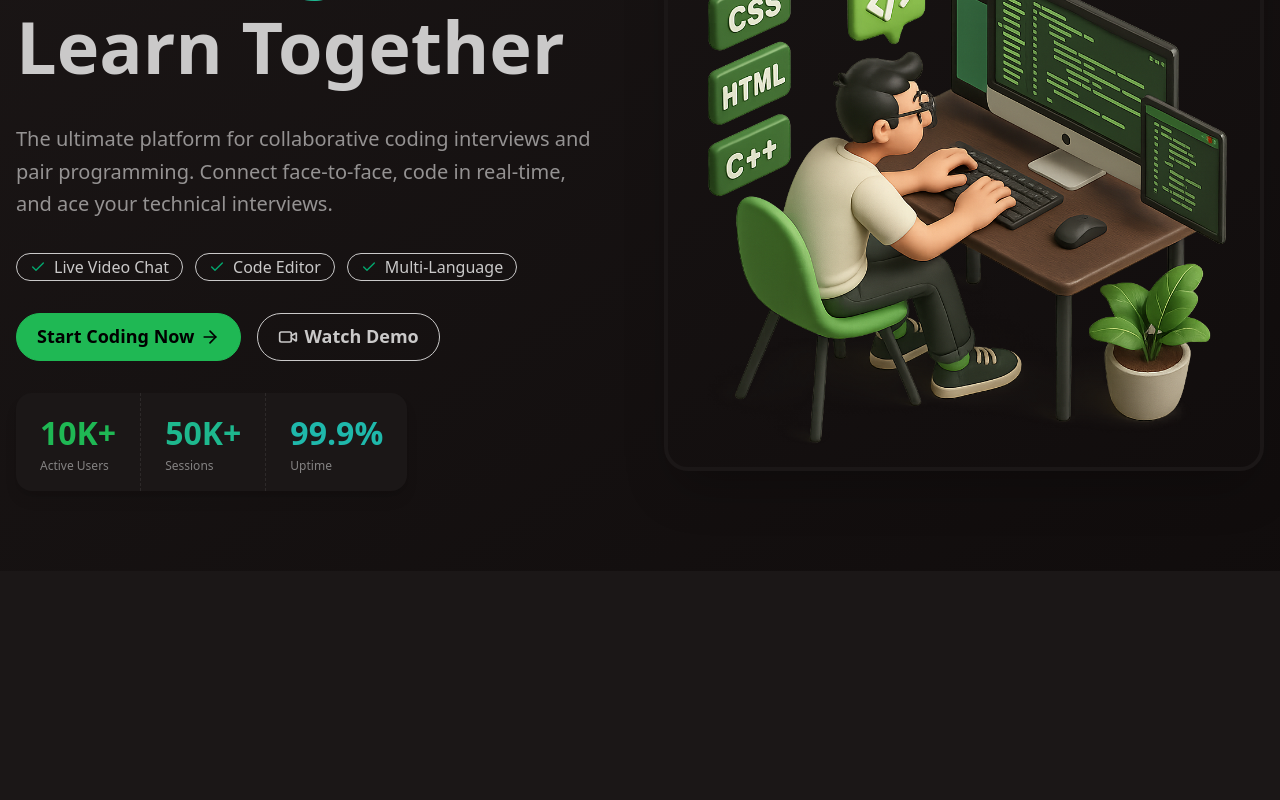
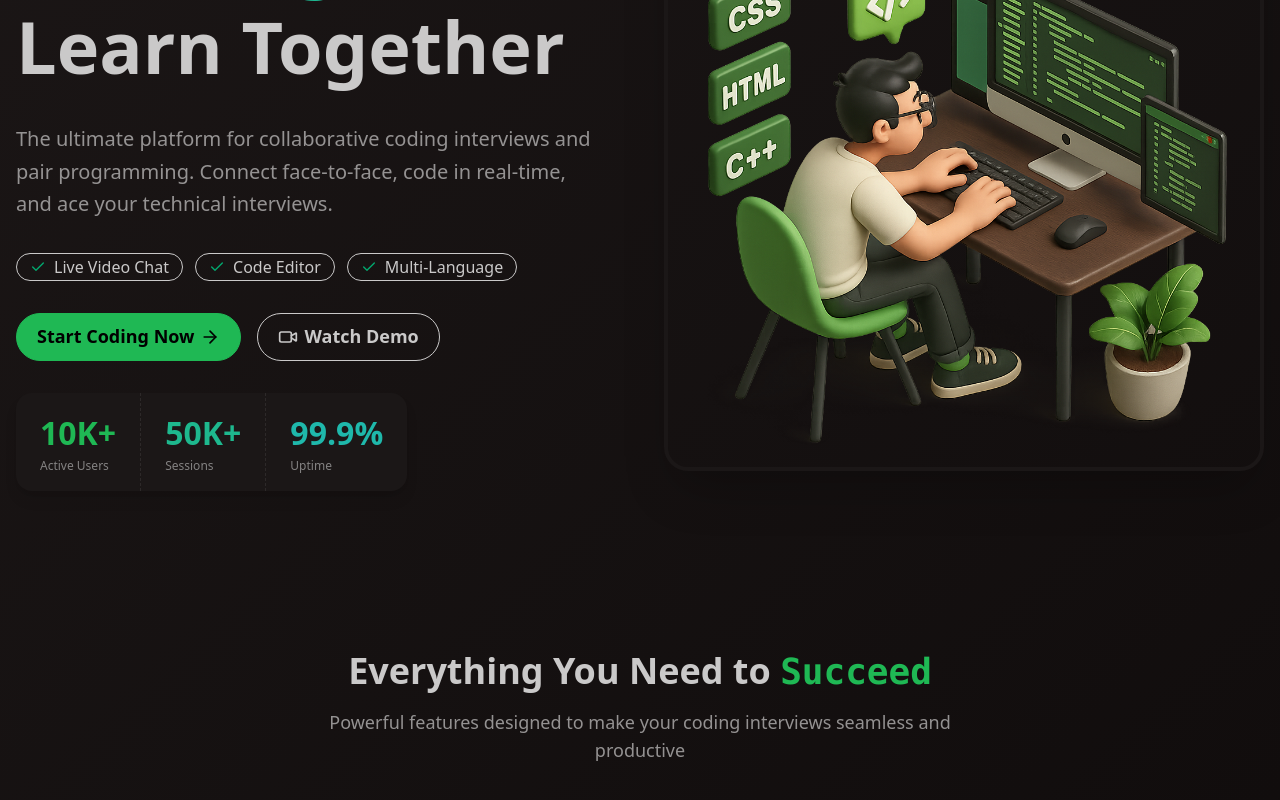
Before and after one commit to PranavbalajiGit/Talent-IQ, a React (Vite) app in the folder frontend/: page / in a window 1280 px wide. Shown: the part 306-1106 px from the top of the page. Before the commit the page ends 877 px from the top, so only its background shows below. Built offline with nearby package versions, Linux system fonts and the light colour scheme; no server answers.

Commit message:
Features Section Implementation

```diff
--- a/frontend/src/pages/HomePage.jsx
+++ b/frontend/src/pages/HomePage.jsx
@@ -123,6 +123,21 @@ function HomePage() {
         </div>
       </div>
 
+      {/* FEATURES SECTION */}
+      <div className="max-w-7xl mx-auto px-4 py-20">
+        <div className="text-center mb-16">
+          <h2 className="text-4xl font-bold mb-4">
+            Everything You Need to <span className="text-primary font-mono">Succeed</span>
+          </h2>
+          <p className="text-lg text-base-content/70 max-w-2xl mx-auto">
+            Powerful features designed to make your coding interviews seamless and productive
+          </p>
+        </div>
+
+        {/* FEATURES GRID */}
+
+      </div>
+
     </div>
   )
 }
```
